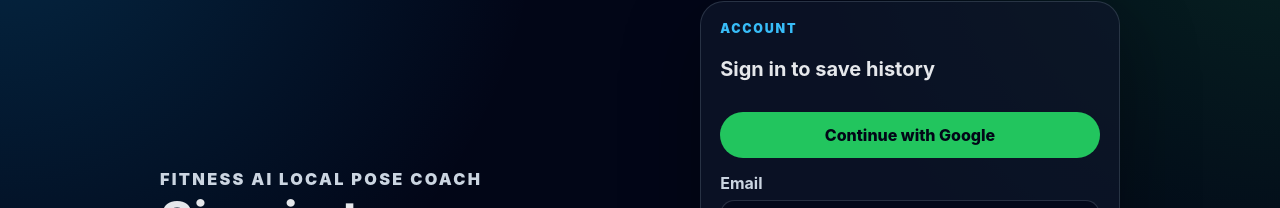
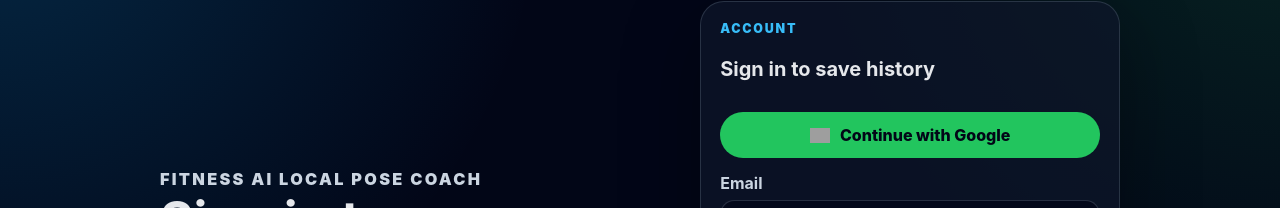
Before and after one commit to phuayy/fitness-ai-coach-v2, a React (Vite) app in the folder apps/web/: page /login in a window 1280 px wide. Shown: the part 123-331 px from the top of the page. Built offline with nearby package versions, Linux system fonts and the light colour scheme; no server answers; grey boxes are pictures that could not be loaded.

Commit message:
Add visual element such as logos and merged start/finish session button for intuitive UI

```diff
--- a/apps/web/src/components/AuthPanel.tsx
+++ b/apps/web/src/components/AuthPanel.tsx
@@ -6,6 +6,7 @@ import {
   setAuthPersistencePreference,
   shouldRememberAuthSession
 } from "../lib/supabaseClient";
+import googleSignInLogo from "../../../../visual_elements/logos/google_sign_in_logo_transparent.png";
 
 interface Props {
   recoveryMode: boolean;
@@ -164,7 +165,17 @@ export function AuthPanel({
       <p className="eyebrow">Account</p>
       <h2>Sign in to save history</h2>
 
-      <button onClick={continueWithGoogle} disabled={loading}>
+      <button
+        className="google-login-button"
+        onClick={continueWithGoogle}
+        disabled={loading}
+      >
+        <img
+          className="google-login-logo"
+          src={googleSignInLogo}
+          alt=""
+          aria-hidden="true"
+        />
         Continue with Google
       </button>
 
--- a/apps/web/src/components/LocalPoseCoach.tsx
+++ b/apps/web/src/components/LocalPoseCoach.tsx
@@ -249,6 +249,7 @@ export function LocalPoseCoach({ userId, onHistoryChanged }: Props) {
   const [cloudStatus, setCloudStatus] = useState("Cloud history waiting for login.");
 
   const [sessionActive, setSessionActive] = useState(false);
+  const [sessionTransitioning, setSessionTransitioning] = useState(false);
   const [setActive, setSetActive] = useState(false);
   const [setRows, setSetRows] = useState<SetRecord[]>([]);
   const [nextSetNumber, setNextSetNumber] = useState(1);
@@ -1119,6 +1120,22 @@ export function LocalPoseCoach({ userId, onHistoryChanged }: Props) {
         ? `Session finalized: ${totals.validActions}/${totals.totalReps} valid actions across ${rows.length} set(s).`
         : "Session finalized with no sets recorded."
     );
+  }
+
+  async function toggleSession() {
+    if (sessionTransitioning) return;
+
+    setSessionTransitioning(true);
+
+    try {
+      if (sessionActiveRef.current) {
+        await finishLocalSession();
+      } else {
+        await startLocalSession();
+      }
+    } finally {
+      setSessionTransitioning(false);
+    }
   }
 
   function deleteSet(id: string) {
@@ -1242,24 +1259,27 @@ export function LocalPoseCoach({ userId, onHistoryChanged }: Props) {
           </div>
 
           <div className="button-row">
-            <button onClick={startLocalSession} disabled={sessionActive || !userId}>
-              Start session
+            <button
+              className={sessionActive ? "finish-session" : "start-session"}
+              onClick={toggleSession}
+              disabled={!userId || sessionTransitioning}
+              aria-pressed={sessionActive}
+            >
+              {sessionTransitioning
+                ? sessionActive
+                  ? "Finishing..."
+                  : "Starting..."
+                : sessionActive
+                  ? "Finish Session"
+                  : "Start Session"}
             </button>
 
             <button
               className={setActive ? "stop-set" : "start-set"}
               onClick={toggleSet}
-              disabled={!sessionActive}
+              disabled={!sessionActive || sessionTransitioning}
             >
               {setActive ? "Stop Set" : "Start Set"}
-            </button>
-
-            <button
-              className="secondary"
-              onClick={finishLocalSession}
-              disabled={!sessionActive}
-            >
-              Finish Session
             </button>
           </div>
 
--- a/apps/web/src/styles.css
+++ b/apps/web/src/styles.css
@@ -34,6 +34,20 @@ button {
 
 button:disabled { opacity: 0.6; cursor: not-allowed; }
 button.secondary { background: rgba(148, 163, 184, 0.18); color: #e5e7eb; border: 1px solid rgba(148, 163, 184, 0.25); }
+
+.google-login-button {
+  display: inline-flex;
+  align-items: center;
+  justify-content: center;
+  gap: 0.65rem;
+}
+
+.google-login-logo {
+  width: 1.25rem;
+  height: 1.25rem;
+  object-fit: contain;
+  flex: 0 0 auto;
+}
 
 main { width: min(1180px, calc(100% - 2rem)); margin: 0 auto; padding: 2rem 0 3rem; }
 
@@ -178,6 +192,16 @@ input, select { width: 100%; border: 1px solid rgba(148, 163, 184, 0.25); backgr
 button.start-set {
   background: #22c55e;
   color: #020617;
+}
+
+button.start-session {
+  background: #38bdf8;
+  color: #020617;
+}
+
+button.finish-session {
+  background: #f59e0b;
+  color: #111827;
 }
 
 button.stop-set {
```
Also changed, not shown: 2 other files (tests, documents, lock files or other folders).
